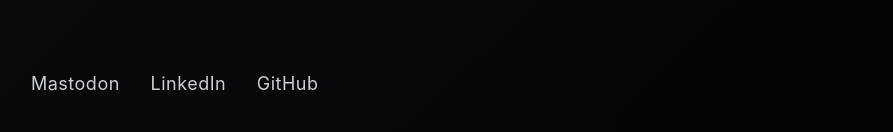
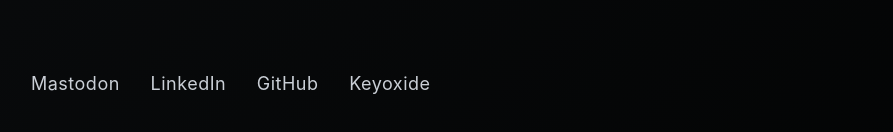
Before and after one commit to philskents/links, a plain HTML site: page index.html in a window 1280 px wide. Shown: the part 638-770 px from the top of the page, without its empty margins (33-926 px from the left). Drawn offline with Linux system fonts and the light colour scheme.

Commit message:
added link to keyoxide sig profile

```diff
--- a/index.html
+++ b/index.html
@@ -13,6 +13,7 @@
                 <a rel="me" href="https://hackers.town/@MrWhiskers">Mastodon</a>
                 <a href="https://https://tsol.re/linkedin">LinkedIn</a>
                 <a href="https://github.com/philskents">GitHub</a>
+                <a href="https://links.thesatelliteoflove.com/keyoxide.txt">Keyoxide</a>
             </nav>
         </section>
     </body>
```
